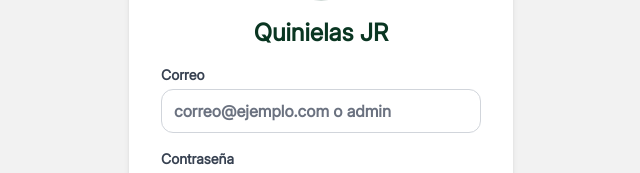
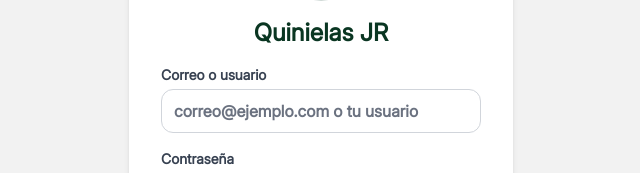
Before and after one commit to jotamoran/quinielas-jr, a Vue app: page /login in a window 1280 px wide. Shown: the part 275-448 px from the top of the page, without its empty margins (319-959 px from the left). Built offline with nearby package versions, Linux system fonts and the light colour scheme; no server answers.

Commit message:
Login acepta username o correo en LoginModal y Login.vue

```diff
--- a/src/components/LoginModal.vue
+++ b/src/components/LoginModal.vue
@@ -3,11 +3,11 @@
 import { nextTick, onMounted, onUnmounted, ref, watch } from 'vue';
 import { useRoute } from 'vue-router';
 import { useLoginModalStore } from '@/store/loginModal';
-import { iniciarSesion, resolverCorreo, traducirErrorAuth } from '@/modules/auth/services/authService';
+import { iniciarSesion, traducirErrorAuth } from '@/modules/auth/services/authService';
 
 const loginModalStore = useLoginModalStore();
 const route = useRoute();
-const email = ref('');
+const entrada = ref('');
 const password = ref('');
 const error = ref('');
 const cargando = ref(false);
@@ -22,7 +22,7 @@ watch(() => loginModalStore.abierto, async (abierto) => {
     focoAnterior = document.activeElement;
     overflowAnterior = document.body.style.overflow;
     document.body.style.overflow = 'hidden';
-    email.value = '';
+    entrada.value = '';
     password.value = '';
     error.value = '';
     await nextTick();
@@ -41,8 +41,7 @@ async function onSubmit() {
   error.value = '';
   cargando.value = true;
   try {
-    const correoFinal = resolverCorreo(email.value);
-    await iniciarSesion({ email: correoFinal, password: password.value });
+    await iniciarSesion({ entrada: entrada.value, password: password.value });
     password.value = '';
     loginModalStore.cerrar();
   } catch (e) {
@@ -81,7 +80,7 @@ onUnmounted(() => {
         <h2 id="login-modal-titulo" class="text-2xl font-bold text-quiniela-verdeOscuro">Inicia sesión</h2>
         <p id="login-modal-descripcion" class="text-sm text-gray-500">Entra para registrar y consultar tus quinielas.</p>
       </div>
-      <label class="form-label">Correo<input ref="emailInput" v-model="email" type="text" inputmode="email" autocomplete="username" placeholder="correo@ejemplo.com o admin" required class="form-control min-h-11" /></label>
+      <label class="form-label">Correo o usuario<input ref="emailInput" v-model="entrada" type="text" inputmode="email" autocomplete="username" placeholder="correo@ejemplo.com o tu usuario" required class="form-control min-h-11" /></label>
       <label class="form-label">Contraseña<input v-model="password" type="password" autocomplete="current-password" placeholder="Tu contraseña" required class="form-control min-h-11" /></label>
       <p v-if="error" id="login-modal-error" role="alert" class="rounded-lg bg-red-50 p-2 text-sm text-quiniela-error">{{ error }}</p>
       <button type="submit" :disabled="cargando" class="min-h-11 w-full rounded-xl bg-quiniela-dorado px-4 py-2.5 font-semibold text-quiniela-grisTexto transition hover:bg-quiniela-doradoOscuro focus-visible:outline-none focus-visible:ring-2 focus-visible:ring-quiniela-verde focus-visible:ring-offset-2 disabled:cursor-wait disabled:opacity-70">
--- a/src/modules/auth/views/Login.vue
+++ b/src/modules/auth/views/Login.vue
@@ -1,9 +1,9 @@
 <script setup>
 import { ref } from 'vue';
 import { useRouter } from 'vue-router';
-import { iniciarSesion, resolverCorreo, traducirErrorAuth } from '../services/authService';
+import { iniciarSesion, traducirErrorAuth } from '../services/authService';
 
-const email = ref('');
+const entrada = ref('');
 const password = ref('');
 const error = ref('');
 const cargando = ref(false);
@@ -13,8 +13,7 @@ async function onSubmit() {
   error.value = '';
   cargando.value = true;
   try {
-    const correoFinal = resolverCorreo(email.value);
-    await iniciarSesion({ email: correoFinal, password: password.value });
+    await iniciarSesion({ entrada: entrada.value, password: password.value });
     router.push({ name: 'mis-quinielas' });
   } catch (e) {
     error.value = traducirErrorAuth(e.message);
@@ -29,7 +28,7 @@ async function onSubmit() {
     <form @submit.prevent="onSubmit" class="w-full max-w-sm space-y-4 rounded-2xl bg-white p-5 shadow-md sm:p-8">
       <img src="@assets/logo.png" alt="Quinielas JR" class="h-16 w-16 mx-auto rounded-full mb-2" />
       <h1 class="text-2xl font-bold text-quiniela-verdeOscuro text-center">Quinielas JR</h1>
-      <label class="form-label">Correo<input v-model="email" type="text" inputmode="email" autocomplete="username" placeholder="correo@ejemplo.com o admin" required class="form-control min-h-11" /></label>
+      <label class="form-label">Correo o usuario<input v-model="entrada" type="text" inputmode="email" autocomplete="username" placeholder="correo@ejemplo.com o tu usuario" required class="form-control min-h-11" /></label>
       <label class="form-label">Contraseña<input v-model="password" type="password" autocomplete="current-password" placeholder="Tu contraseña" required class="form-control min-h-11" /></label>
       <p v-if="error" role="alert" class="rounded-lg bg-red-50 p-2 text-quiniela-error text-sm">{{ error }}</p>
       <button type="submit" :disabled="cargando"
```
